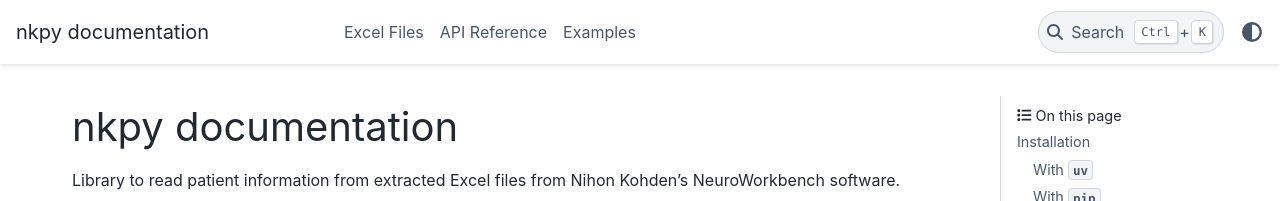
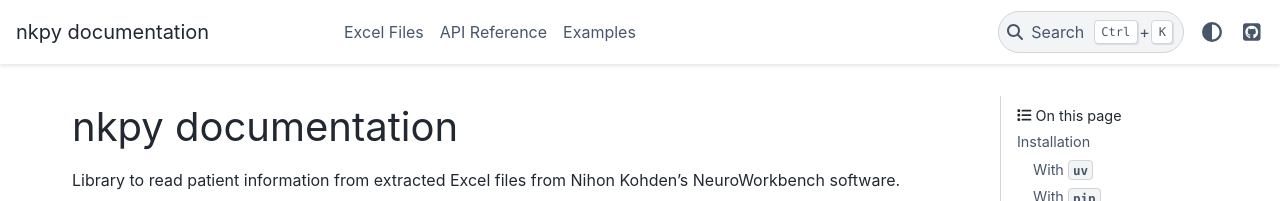
Before and after one commit to CRCHUM-Epilepsy-Group/nkpy, a Sphinx documentation site: the page built from docs/index.rst, in a window 1280 px wide. Shown: the top 201 px of the page. Built offline with Sphinx 7.4.7 and the PyData theme 0.15.4, drawn with Linux system fonts in a browser that asks for light colours.

Commit message:
Add GitHub link in page header

```diff
--- a/docs/conf.py
+++ b/docs/conf.py
@@ -27,6 +27,8 @@
 autodoc_typehints = "description"
 autodoc_member_order = "groupwise"
 
+# intersphinx configuration
+intersphinx_mapping = {"py": ("https://docs.python.org/3", None)}
 
 # -- Options for HTML output -------------------------------------------------
 # https://www.sphinx-doc.org/en/master/usage/configuration.html#options-for-html-output
@@ -34,6 +36,7 @@
 html_theme = "pydata_sphinx_theme"
 html_static_path = ["_static"]
 html_sidebars = {"**": []}
-html_theme_options = {"show_toc_level": 2}
-
-intersphinx_mapping = {"py": ("https://docs.python.org/3", None)}
+html_theme_options = {
+    "show_toc_level": 2,
+    "github_url": "https://github.com/CRCHUM-Epilepsy-Group/nkpy",
+}
```
